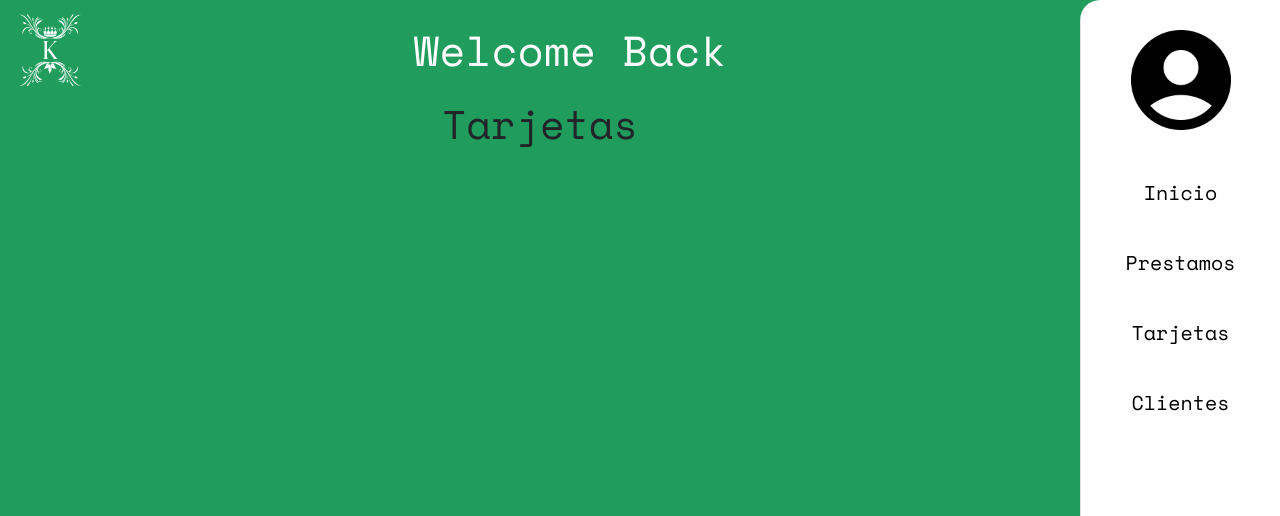
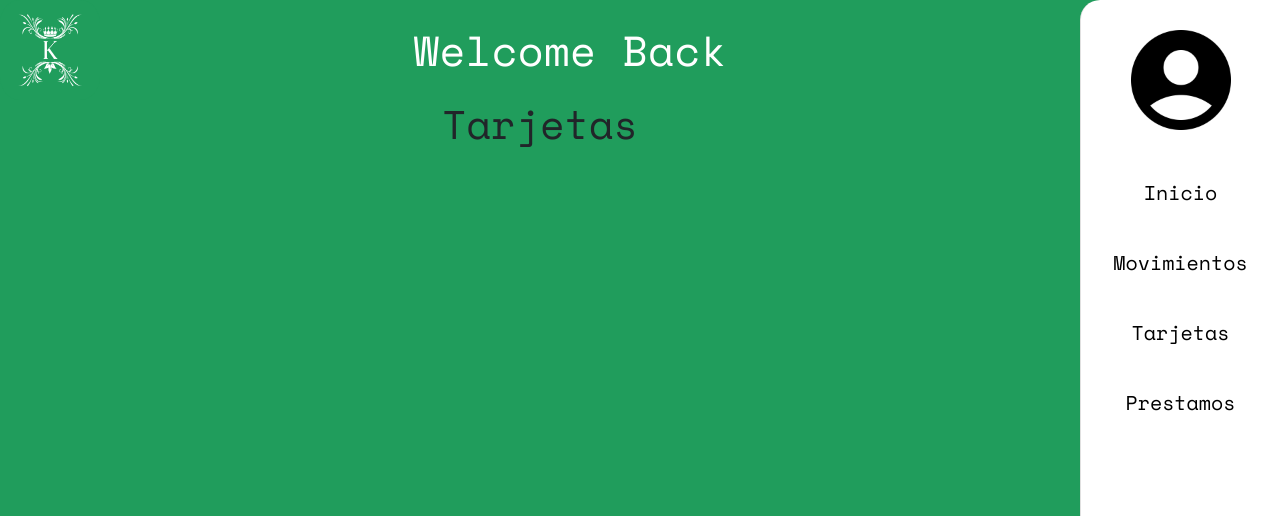
Before and after one commit to kuvii/Proyecto-FCT, a React (Create React App) app in the folder frontend/: page /admin/cards in a window 1280 px wide. Shown: the top 516 px of the page. Built offline with nearby package versions, Linux system fonts and the light colour scheme; sample sign-in values are in the browser's storage.

Commit message:
[refactor] get role from userInfo

```diff
--- a/frontend/src/components/maindrawer/MainDrawer.jsx
+++ b/frontend/src/components/maindrawer/MainDrawer.jsx
@@ -39,7 +39,7 @@ const MainDrawer = ({open, handleOpen, userInfo}) => {
                 fontWeight='bold' >
                     {userInfo.first_name}
                 </Typography>
-                {localStorage.getItem('userRole') === 0 ? (
+                {userInfo.account.role === 0 ? (
                     <LinkList />
                     ) :
                     <AdminLinkList />
```
